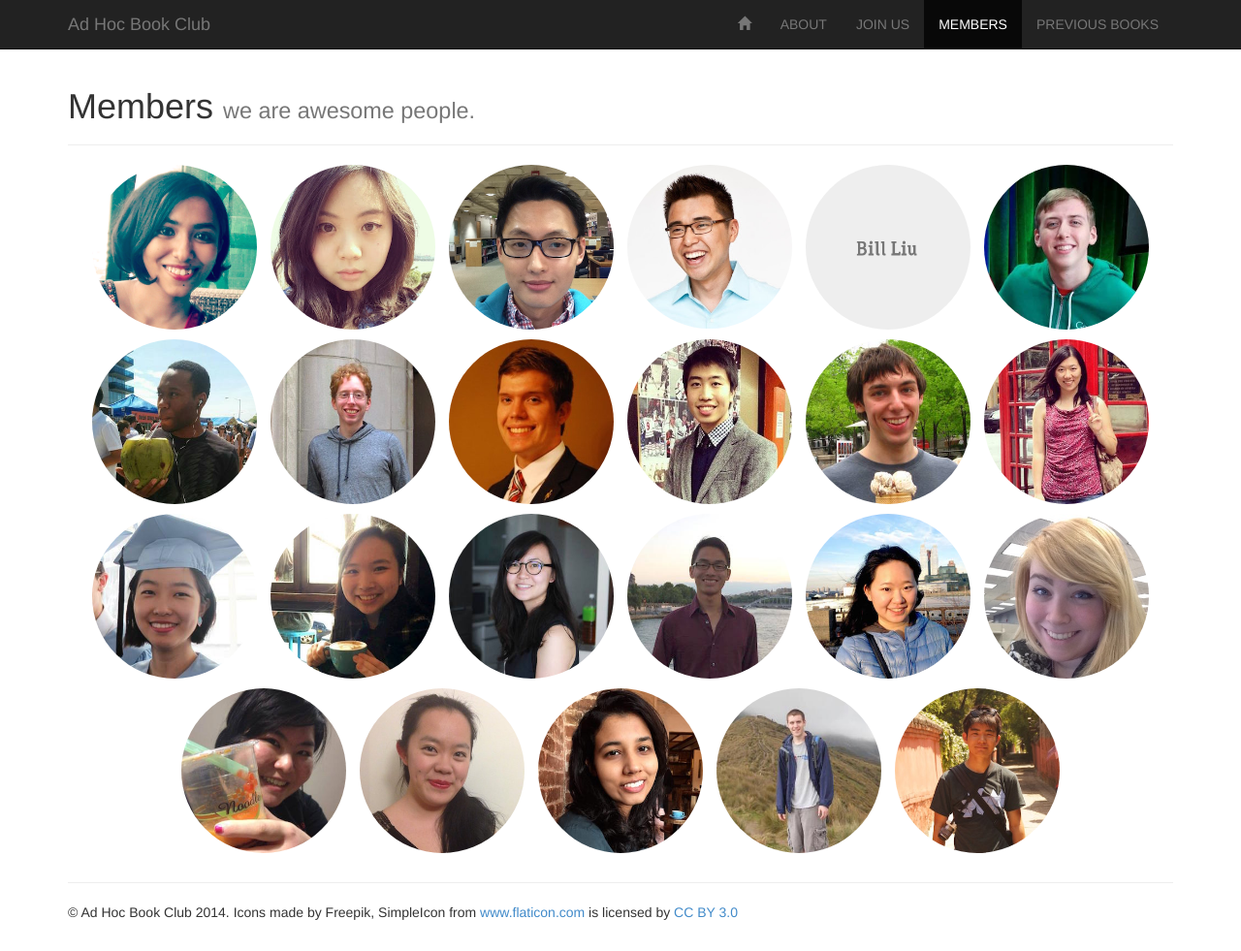
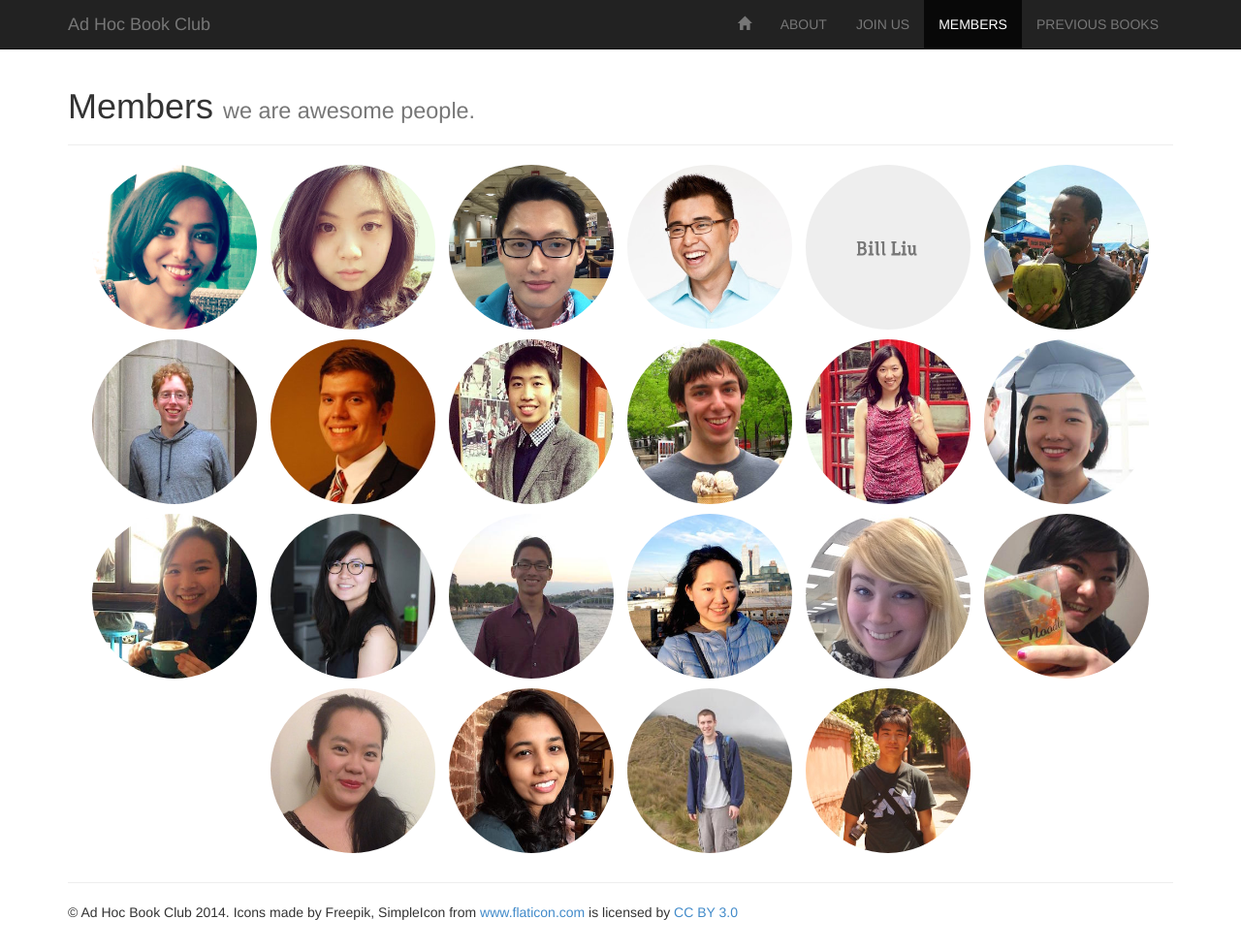
Before and after one commit to adhocbookclub/adhocbookclub.github.io, a Jekyll site: the page built from members.html, in a window 1280 px wide and 981 px high. Shown: the whole window at 97% size. Built offline with Jekyll 4.4.1, drawn with Linux system fonts in a browser that asks for light colours; nearby versions of some CDN libraries; Markdown is read by kramdown in place of the engine named in the settings.

Commit message:
updated members

```diff
--- a/members.html
+++ b/members.html
@@ -11,7 +11,6 @@ subtitle: we are awesome people.
   <img src="/img/members/andrew.jpg" class="members-img" data-toggle="tooltip" title="<p><h5>Andrew Wang</h5></p>">
   <img src="/img/members/austin.jpg" class="members-img" data-toggle="tooltip" title="<p><h5>Austin Lee</h5></p>">
   <img src="/img/members/bill.jpg" class="members-img" data-toggle="tooltip" title="<p><h5>Bill Liu</h5></p>">
-  <img src="/img/members/billy.jpg" class="members-img" data-toggle="tooltip" title="<p><h5>Billy Lynch</h5></p>">
   <img src="/img/members/bryant.jpg" class="members-img" data-toggle="tooltip" title="<p><h5>Bryant Satterfield</h5></p>">
   <img src="/img/members/chris.jpg" class="members-img" data-toggle="tooltip" title="<p><h5>Chris Cochran</h5></p>">
   <img src="/img/members/hunter.jpg" class="members-img" data-toggle="tooltip" title="<p><h5>Hunter Carl</h5></p>">
```
